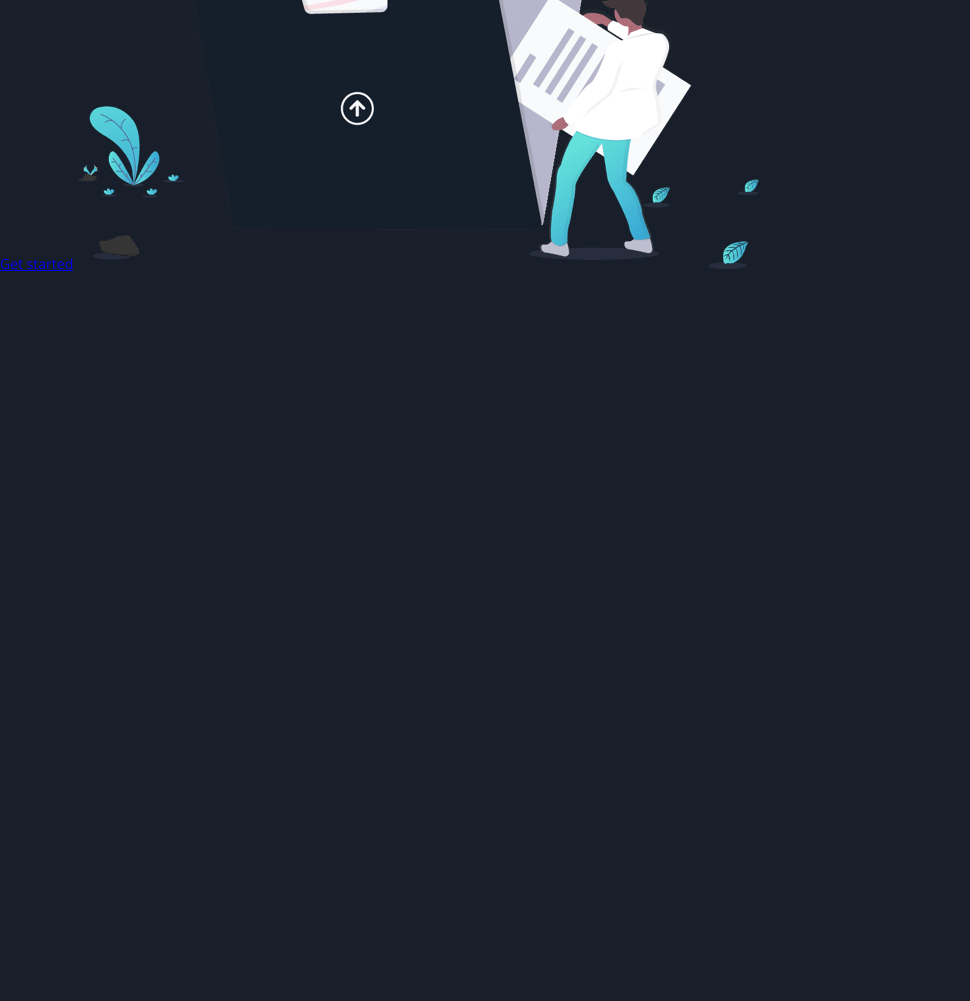
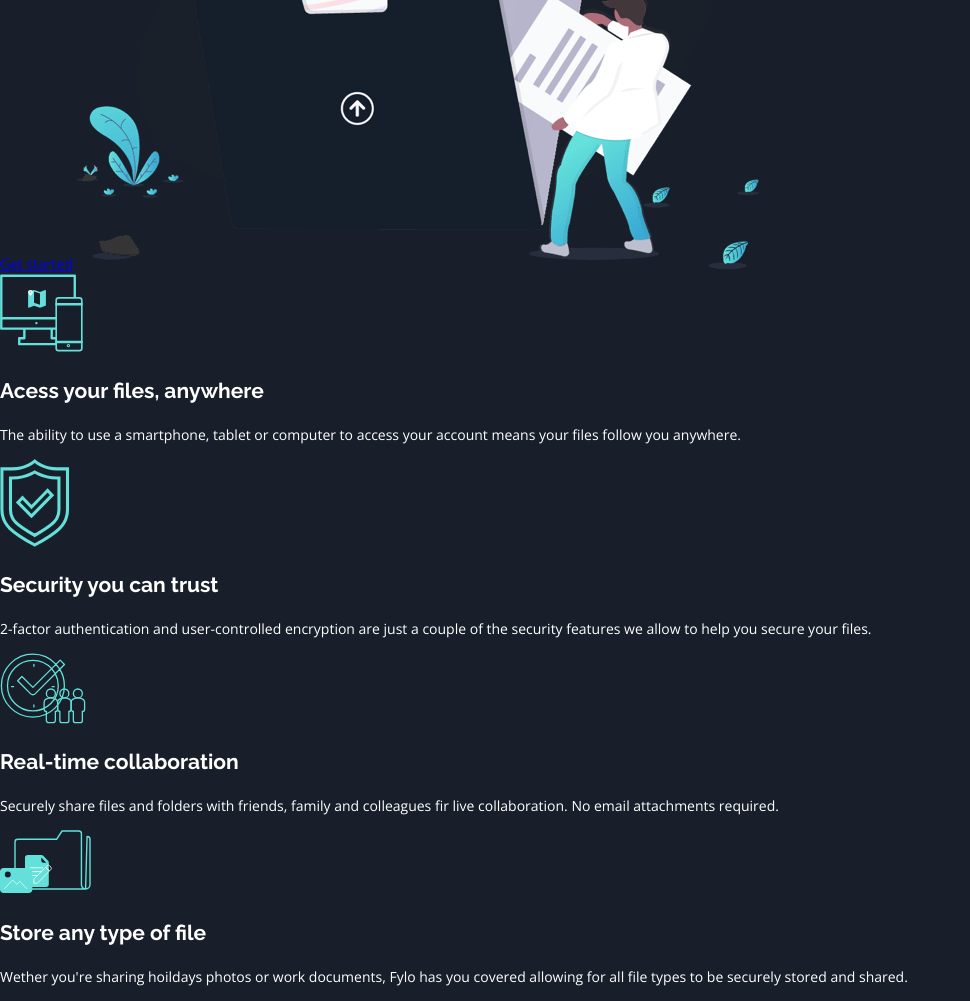
Before and after one commit to Shadowbest/fylo-dark-theme-page, a plain HTML site: page index.html in a window 1280 px wide. Shown: the part 500-1501 px from the top of the page, without its empty margins (0-970 px from the left). Before the commit the page ends 800 px from the top, so only its background shows below. Drawn offline with nearby package versions, Linux system fonts and the light colour scheme.

Commit message:
main features section added

```diff
--- a/index.html
+++ b/index.html
@@ -44,5 +44,43 @@
         </section>
       </div>
     </header>
+
+    <!-- FEATURES -->
+    <main class="features">
+      <div class="container">
+        <article class="features__item">
+          <img src="./img/icon-access-anywhere.svg" alt="" />
+          <h2 class="features__item__heading">Acess your files, anywhere</h2>
+          <p class="features__item__desc">
+            The ability to use a smartphone, tablet or computer to access your account means your files
+            follow you anywhere.
+          </p>
+        </article>
+        <article class="features__item">
+          <img src="./img/icon-security.svg" alt="" />
+          <h2 class="features__item__heading">Security you can trust</h2>
+          <p class="features__item__desc">
+            2-factor authentication and user-controlled encryption are just a couple of the security
+            features we allow to help you secure your files.
+          </p>
+        </article>
+        <article class="features__item">
+          <img src="./img/icon-collaboration.svg" alt="" />
+          <h2 class="features__item__heading">Real-time collaboration</h2>
+          <p class="features__item__desc">
+            Securely share files and folders with friends, family and colleagues fir live collaboration.
+            No email attachments required.
+          </p>
+        </article>
+        <article class="features__item">
+          <img src="./img/icon-any-file.svg" alt="" />
+          <h2 class="features__item__heading">Store any type of file</h2>
+          <p class="features__item__desc">
+            Wether you're sharing hoildays photos or work documents, Fylo has you covered allowing for all
+            file types to be securely stored and shared.
+          </p>
+        </article>
+      </div>
+    </main>
   </body>
 </html>
```
